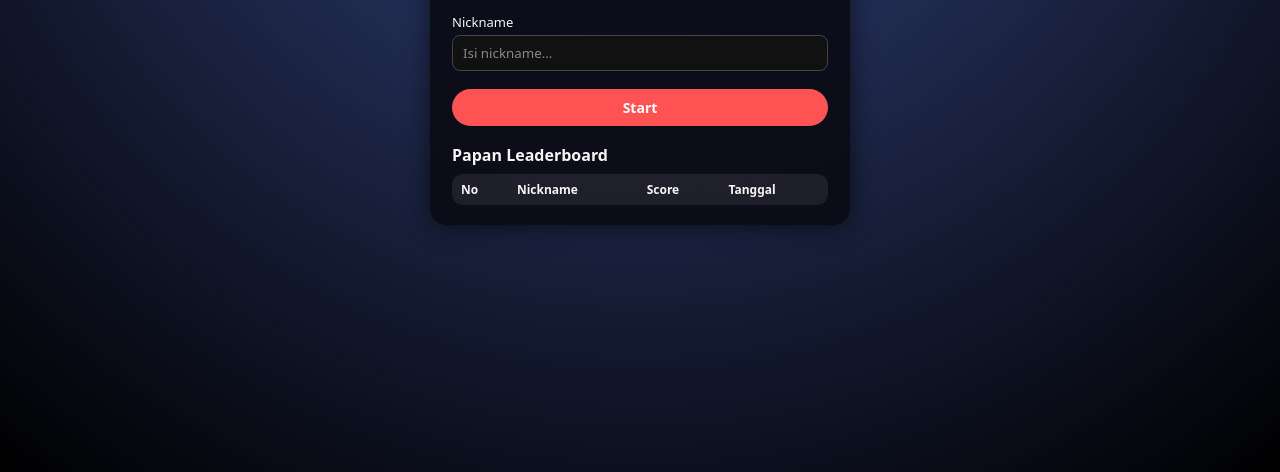
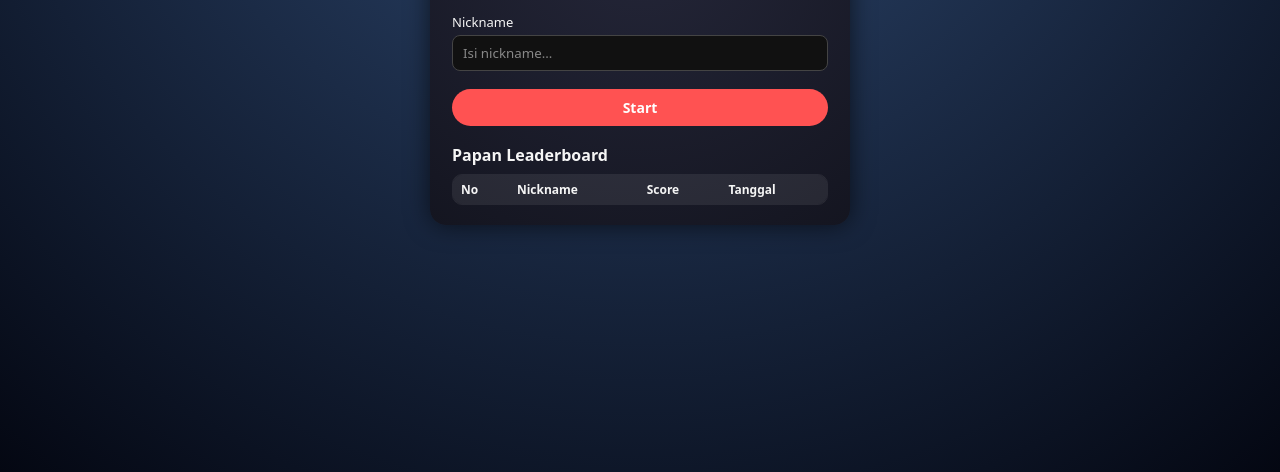
Before and after one commit to roketkribo/roketkribo, a plain HTML site: page index.html in a window 1280 px wide. Shown: the part 328-800 px from the top of the page. Drawn offline with Linux system fonts and the light colour scheme.

Commit message:
Update style.css

```diff
--- a/style.css
+++ b/style.css
@@ -6,7 +6,7 @@
 body {
     margin: 0;
     overflow: hidden;
-    background: #000;
+    background: radial-gradient(circle at top, #324f7a, #040712);
     color: #fff;
 }
 
@@ -36,12 +36,11 @@ canvas {
     display: none;
 }
 
-/* Overlay umumnya (menu & game over) */
+/* Overlay menu & game over */
 #mainMenu,
 #gameOverScreen {
     position: fixed;
     inset: 0;
-    background: radial-gradient(circle at top, rgba(60, 80, 150, 0.9), #000);
     display: flex;
     align-items: center;
     justify-content: center;
@@ -55,7 +54,7 @@ canvas {
 /* BOX MENU & GAMEOVER */
 .menu-box,
 .go-box {
-    background: rgba(10, 10, 20, 0.9);
+    background: radial-gradient(circle at top, #25273a, #141520);
     border-radius: 16px;
     padding: 20px 22px;
     width: min(92vw, 420px);
```
